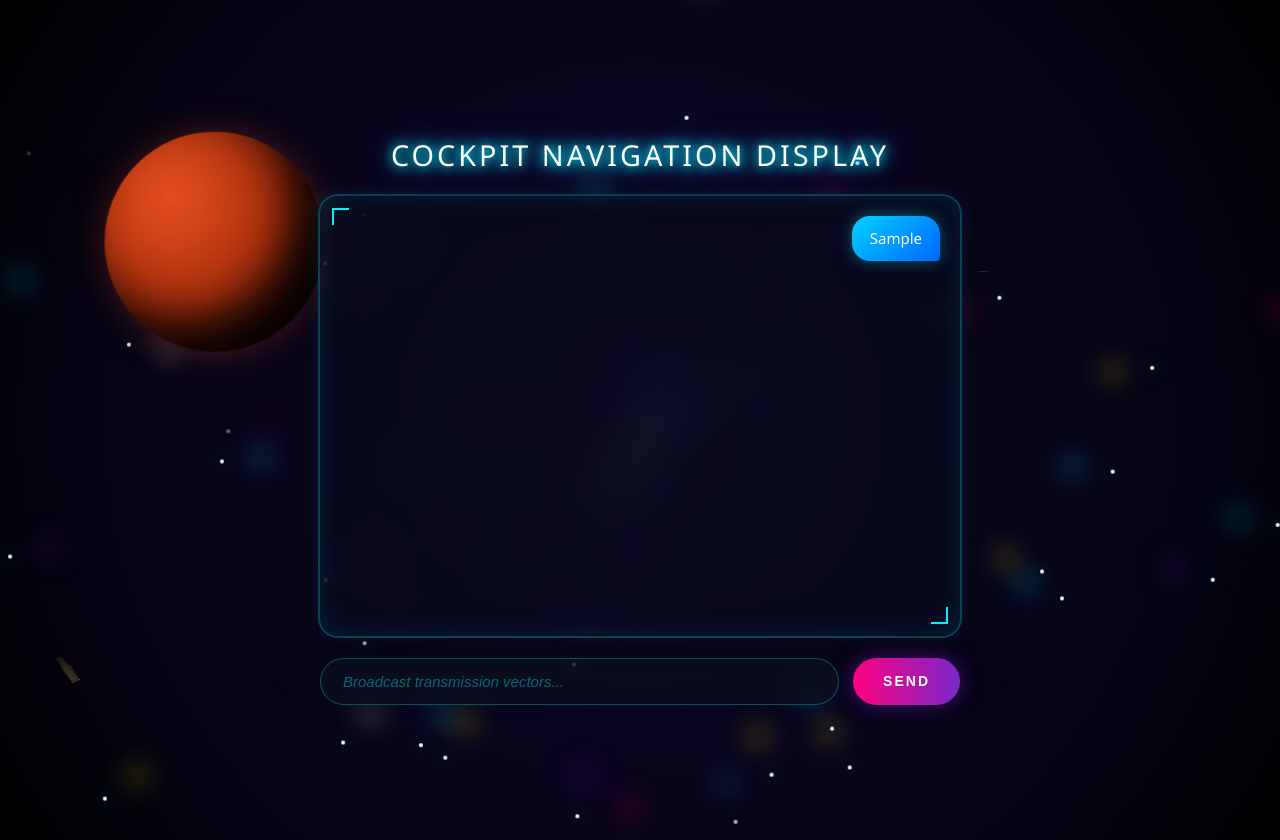
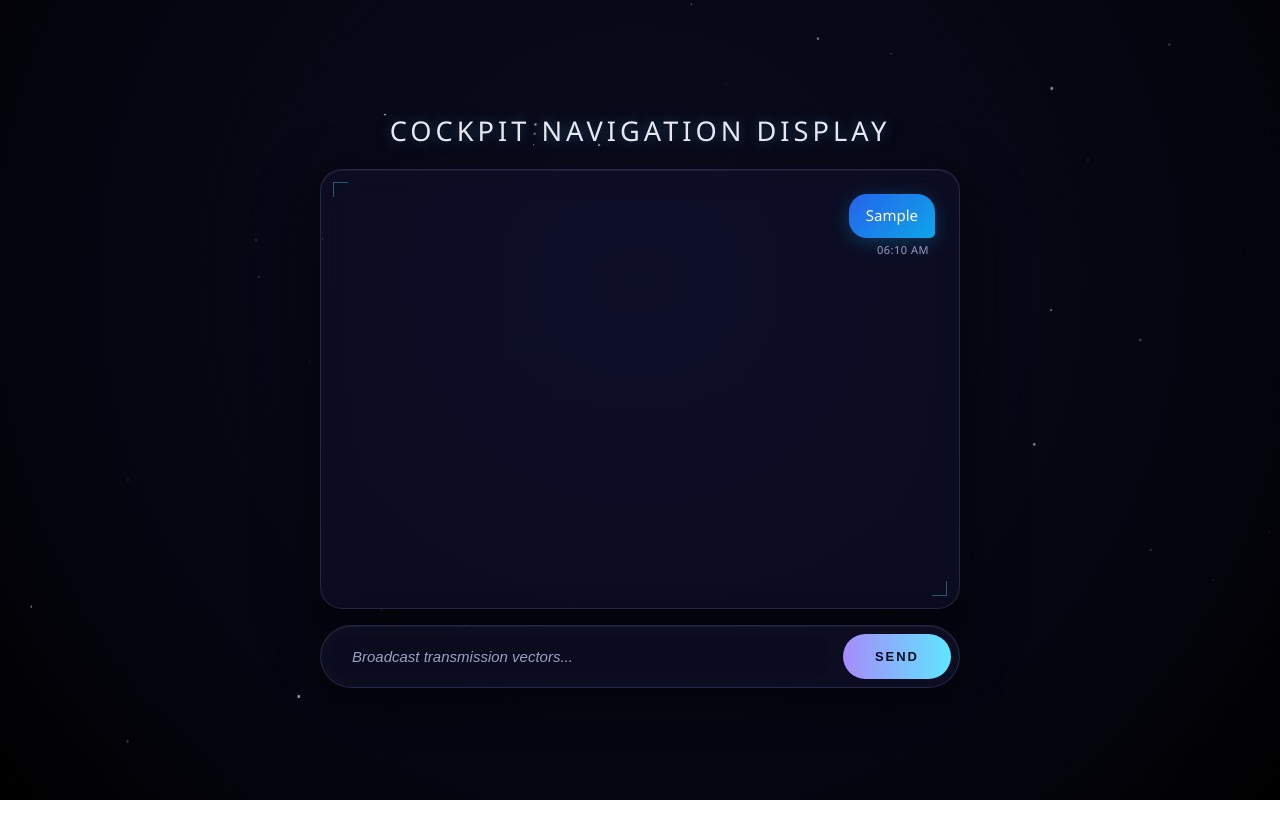
Before and after one commit to Shubhang-Kuber/Chat.App, a website: page public/index.html in a window 1280 px wide. Both pictures are taken after typing "Sample" into the empty fields and a click on the button "SEND". After the commit the page ends 800 px from the top, so only its background shows below. Drawn offline with nearby package versions, Linux system fonts and the light colour scheme; no server answers.

Commit message:
Made the changes in the html files and style.css with the help of cluade

```diff
--- a/public/index.html
+++ b/public/index.html
@@ -26,73 +26,25 @@
     const allMessagesDiv = document.getElementById('messages');
     const universe = document.getElementById('universe');
 
-    // Dynamic Deep Space Generation Engine
-    function launchUniverseEngine() {
-        // 1. Generate Hyperdrive Comets / Star Streaks
-        for (let i = 0; i < 60; i++) {
-            const comet = document.createElement('div');
-            comet.classList.add('comet');
-
-            // Map out radial projection paths traveling away from center
-            const angle = Math.random() * Math.PI * 2;
-            const distance = 400 + Math.random() * 600;
-            const moveX = `${Math.cos(angle) * distance}px`;
-            const moveY = `${Math.sin(angle) * distance}px`;
-
-            // Choose random color spectrums for glowing tails
-            const colors = ['#00f3ff', '#ff007f', '#ffea00', '#ffffff', '#7928ca'];
-            const chosenColor = colors[Math.floor(Math.random() * colors.length)];
-
-            comet.style.setProperty('--move-x', moveX);
-            comet.style.setProperty('--move-y', moveY);
-            comet.style.setProperty('--tail-x', `${Math.cos(angle) * -40}px`);
-            comet.style.setProperty('--tail-y', `${Math.sin(angle) * -40}px`);
-            comet.style.setProperty('--comet-color', chosenColor);
-            comet.style.setProperty('--duration', `${1 + Math.random() * 3}s`);
-            comet.style.setProperty('--delay', `${Math.random() * -5}s`);
-
-            universe.appendChild(comet);
+    function launchStarfield() {
+        const STAR_COUNT = 40;
+        for (let i = 0; i < STAR_COUNT; i++) {
+            const star = document.createElement('div');
+            star.classList.add('star');
+            const size = 1 + Math.random() * 1.5;
+            star.style.setProperty('--x', `${Math.random() * 100}vw`);
+            star.style.setProperty('--y', `${Math.random() * 100}vh`);
+            star.style.setProperty('--size', `${size}px`);
+            star.style.setProperty('--halo', `${2 + Math.random() * 4}px`);
+            star.style.setProperty('--twinkle-dur', `${8 + Math.random() * 12}s`);
+            star.style.setProperty('--drift-dur', `${30 + Math.random() * 40}s`);
+            star.style.setProperty('--drift-x', `${(Math.random() - 0.5) * 60}px`);
+            star.style.setProperty('--drift-y', `${(Math.random() - 0.5) * 60}px`);
+            star.style.setProperty('--delay', `${Math.random() * -20}s`);
+            universe.appendChild(star);
         }
-
-        // 2. Generate Volatile Magma Asteroids
-        for (let i = 0; i < 8; i++) {
-            const asteroid = document.createElement('div');
-            asteroid.classList.add('asteroid-3d');
-
-            asteroid.style.setProperty('--start-x', `${Math.random() * 100}vw`);
-            asteroid.style.setProperty('--start-y', `${Math.random() * 100}vh`);
-            asteroid.style.setProperty('--size', `${15 + Math.random() * 25}px`);
-            asteroid.style.setProperty('--duration', `${6 + Math.random() * 8}s`);
-            asteroid.style.setProperty('--delay', `${Math.random() * -10}s`);
-
-            universe.appendChild(asteroid);
-        }
-
-        // 3. Sequential Solar System Horizons (Mars, Neptune, Jupiter, Venus)
-        const planetData = [
-            { name: 'Mars', surface: 'radial-gradient(circle at 30% 30%, #ff5722, #bf360c, #000)', glow: 'rgba(255,87,34,0.3)', size: '220px', x: '10vw', y: '15vh', duration: '35s', delay: '0s', dx: '-100px', dy: '50px' },
-            { name: 'Neptune', surface: 'radial-gradient(circle at 30% 30%, #2196f3, #0d47a1, #000)', glow: 'rgba(33,150,243,0.3)', size: '280px', x: '60vw', y: '40vh', duration: '40s', delay: '12s', dx: '200px', dy: '-50px' },
-            { name: 'Jupiter', surface: 'repeating-linear-gradient(15deg, #b08d57 0px, #e7dbb7 20px, #96723b 40px), radial-gradient(circle at 30% 30%, transparent, #000)', glow: 'rgba(231,219,183,0.2)', size: '420px', x: '5vw', y: '30vh', duration: '50s', delay: '25s', dx: '-300px', dy: '-100px' }
-        ];
-
-        planetData.forEach(p => {
-            const planet = document.createElement('div');
-            planet.classList.add('planet-encounter');
-
-            planet.style.setProperty('--planet-surface', p.surface);
-            planet.style.setProperty('--planet-glow', p.glow);
-            planet.style.setProperty('--p-size', p.size);
-            planet.style.setProperty('--x', p.x);
-            planet.style.setProperty('--y', p.y);
-            planet.style.setProperty('--p-duration', p.duration);
-            planet.style.setProperty('--p-delay', p.delay);
-            planet.style.setProperty('--drift-x', p.dx);
-            planet.style.setProperty('--drift-y', p.dy);
-
-            universe.appendChild(planet);
-        });
     }
-    launchUniverseEngine();
+    launchStarfield();
 
     function sendMessage() {
         const message = messageInput.value;
@@ -105,13 +57,18 @@
 
     function appendMessage(message, type) {
         const messageContainer = document.createElement('div');
-        messageContainer.classList.add('message-container');
+        messageContainer.classList.add('message-container', type);
 
         const messageElement = document.createElement('div');
         messageElement.classList.add('message', type);
         messageElement.textContent = message;
 
+        const time = document.createElement('div');
+        time.classList.add('timestamp');
+        time.textContent = new Date().toLocaleTimeString([], { hour: '2-digit', minute: '2-digit' });
+
         messageContainer.appendChild(messageElement);
+        messageContainer.appendChild(time);
         allMessagesDiv.appendChild(messageContainer);
         allMessagesDiv.scrollTop = allMessagesDiv.scrollHeight;
     }
--- a/public/style.css
+++ b/public/style.css
@@ -1,276 +1,266 @@
+:root {
+    /* --- Surfaces --- */
+    --bg-deep:            #050510;
+    --bg-mid:             #0B0B1E;
+    --glass-fill:         rgba(18, 20, 42, 0.45);
+    --glass-fill-strong:  rgba(18, 20, 42, 0.62);
+    --glass-border:       rgba(140, 160, 255, 0.18);
+    --glass-highlight:    rgba(255, 255, 255, 0.06);
+
+    /* --- Accents --- */
+    --accent-cyan:        #5EE6FF;
+    --accent-violet:      #A78BFA;
+
+    /* --- Text (AA verified) --- */
+    --text-primary:       #EAEAF5;
+    --text-muted:         #9BA0C4;
+
+    /* --- Glow --- */
+    --glow-cyan:          0 0 18px rgba(94, 230, 255, 0.45);
+    --glow-violet:        0 0 18px rgba(167, 139, 250, 0.40);
+
+    /* --- Geometry --- */
+    --radius-lg:          22px;
+    --radius-md:          16px;
+}
+
+* { box-sizing: border-box; }
+html, body { height: 100%; }
+
 body {
     font-family: 'Segoe UI', Tahoma, Geneva, Verdana, sans-serif;
-    /* Deep cosmic black to a rich star-cloud nebula center */
-    background: radial-gradient(circle at 50% 50%, #11072c 0%, #050314 70%, #000000 100%);
+    background:
+        radial-gradient(circle at 50% 35%, var(--bg-mid) 0%, var(--bg-deep) 70%, #000 100%);
+    color: var(--text-primary);
     display: flex;
     flex-direction: column;
     align-items: center;
     justify-content: center;
     margin: 0;
-    padding: 20px;
-    height: 100vh;
+    padding: clamp(14px, 3vw, 28px);
+    min-height: 100vh;
+    min-height: 100dvh;
     overflow: hidden;
     position: relative;
-    /* Enable 3D depth perception for elements flying forward */
-    perspective: 800px;
 }
 
 h1 {
-    color: #fff;
-    text-shadow: 0 0 10px #00f3ff, 0 0 20px #00f3ff, 0 0 30px #007bff;
+    color: var(--text-primary);
+    text-shadow: 0 0 14px rgba(94, 230, 255, 0.35);
     font-weight: 300;
-    letter-spacing: 3px;
-    z-index: 100;
-    margin-top: 0;
+    letter-spacing: 4px;
+    z-index: 10;
+    margin: 0 0 clamp(14px, 2.5vh, 22px);
     text-transform: uppercase;
-    font-size: 1.8rem;
+    font-size: clamp(1.15rem, 2.5vw, 1.7rem);
     text-align: center;
 }
 
-/* ==========================================
-   🚀 THE 3D SPACESHIP TRAVEL ENVIRONMENT
-   ========================================== */
-
-/* Space Container holding elements moving out towards the viewer */
+/* --- Starfield background --- */
 .space-viewport {
-    position: absolute;
-    top: 0;
-    left: 0;
-    width: 100%;
-    height: 100%;
+    position: fixed;
+    inset: 0;
     z-index: 0;
     pointer-events: none;
     overflow: hidden;
+    background:
+        radial-gradient(1px 1px at 20% 30%, rgba(255,255,255,0.5), transparent),
+        radial-gradient(1px 1px at 70% 65%, rgba(200,220,255,0.45), transparent),
+        radial-gradient(1px 1px at 40% 80%, rgba(255,255,255,0.35), transparent),
+        radial-gradient(1px 1px at 85% 20%, rgba(180,200,255,0.4), transparent),
+        radial-gradient(1px 1px at 10% 60%, rgba(255,255,255,0.3), transparent);
 }
 
-/* --- CONTINUOUS COMETS (Streaking from center outwards) --- */
-.comet {
-    position: absolute;
-    top: 50%;
-    left: 50%;
-    width: 4px;
-    height: 4px;
-    background: #fff;
-    border-radius: 50%;
-    /* Bright neon kinetic energy tails */
-    box-shadow: 0 0 20px #00f3ff, var(--tail-x) var(--tail-y) 30px 4px var(--comet-color);
-    opacity: 0;
-    animation: hyperDrive var(--duration) linear infinite;
-    animation-delay: var(--delay);
-}
-
-/* --- BURNING ASTEROIDS (Tumbling closer in 3D space) --- */
-.asteroid-3d {
-    position: absolute;
-    top: var(--start-y);
-    left: var(--start-x);
-    width: var(--size);
-    height: var(--size);
-    background: #3a2f28;
-    clip-path: polygon(30% 0%, 75% 10%, 100% 45%, 85% 85%, 35% 100%, 0% 70%);
-    /* Firey magma glow on the edge facing atmospheric friction */
-    box-shadow: inset -6px -6px 15px rgba(0,0,0,0.8), 0 0 15px #ff4500;
-    border: 1px solid #ff7700;
-    opacity: 0;
-    transform-style: preserve-3d;
-    animation: flyForward var(--duration) linear infinite;
-    animation-delay: var(--delay);
-}
-
-/* --- THE SOLAR SYSTEM JURNEY (Planets approaching closely) --- */
-.planet-encounter {
+.star {
     position: absolute;
     top: var(--y);
     left: var(--x);
-    width: var(--p-size);
-    height: var(--p-size);
-    background: var(--planet-surface);
+    width: var(--size);
+    height: var(--size);
     border-radius: 50%;
-    /* Realistic spherical shadowing matching cockpit lighting shadows */
-    box-shadow: inset -30px -30px 50px rgba(0, 0, 0, 0.9), 0 0 40px var(--planet-glow);
+    background: #fff;
     opacity: 0;
-    z-index: 2;
-    animation: encounterPlanet var(--p-duration) linear infinite;
-    animation-delay: var(--p-delay);
+    box-shadow: 0 0 var(--halo) rgba(180, 210, 255, 0.6);
+    animation:
+        twinkle var(--twinkle-dur) ease-in-out infinite,
+        drift var(--drift-dur) linear infinite;
+    animation-delay: var(--delay), var(--delay);
 }
 
-/* ==========================================
-   🪐 COCKPIT / CHAT CONTAINER (GLASSMORPHISM)
-   ========================================== */
+@keyframes twinkle {
+    0%, 100% { opacity: 0.18; }
+    50%      { opacity: 0.85; }
+}
 
+@keyframes drift {
+    0%   { transform: translate(0, 0); }
+    100% { transform: translate(var(--drift-x), var(--drift-y)); }
+}
+
+/* --- Message viewport glass panel --- */
 #messages {
-    width: 90%;
-    max-width: 600px;
-    height: 50vh;
-    /* Translucent control panel screen visual */
-    background: rgba(8, 12, 28, 0.65);
-    backdrop-filter: blur(20px);
-    -webkit-backdrop-filter: blur(20px);
-    /* Dual holographic neon frames */
-    border: 2px solid rgba(0, 243, 255, 0.25);
-    border-radius: 20px;
-    padding: 20px;
+    width: 100%;
+    max-width: 640px;
+    height: clamp(320px, 55vh, 620px);
+    background: var(--glass-fill);
+    backdrop-filter: blur(16px) saturate(140%);
+    -webkit-backdrop-filter: blur(16px) saturate(140%);
+    border: 1px solid var(--glass-border);
+    border-radius: var(--radius-lg);
+    padding: clamp(16px, 3vw, 24px);
     overflow-y: auto;
-    margin-bottom: 20px;
+    margin-bottom: clamp(12px, 2vh, 18px);
     display: flex;
     flex-direction: column;
+    gap: 4px;
     box-shadow:
-        0 20px 50px rgba(0, 0, 0, 0.5),
-        inset 0 0 30px rgba(0, 243, 255, 0.1),
-        0 0 20px rgba(0, 243, 255, 0.1);
+        0 24px 60px rgba(0, 0, 0, 0.55),
+        inset 0 1px 0 var(--glass-highlight);
     z-index: 10;
     position: relative;
 }
 
-/* Add UI crosshairs / bracket designs to corners to emphasize spaceship cockpit feel */
+/* Refined cockpit corner brackets */
 #messages::before, #messages::after {
     content: '';
     position: absolute;
-    width: 15px;
-    height: 15px;
-    border: 2px solid #00f3ff;
+    width: 14px;
+    height: 14px;
+    border: 1.5px solid rgba(94, 230, 255, 0.35);
     pointer-events: none;
 }
 #messages::before { top: 12px; left: 12px; border-right: 0; border-bottom: 0; }
-#messages::after { bottom: 12px; right: 12px; border-left: 0; border-top: 0; }
+#messages::after  { bottom: 12px; right: 12px; border-left: 0; border-top: 0; }
 
+/* --- Messages --- */
 .message-container {
     display: flex;
-    margin-bottom: 14px;
+    flex-direction: column;
+    margin-bottom: 12px;
+    max-width: 78%;
+}
+.message-container.sent     { align-self: flex-end;   align-items: flex-end; }
+.message-container.received { align-self: flex-start; align-items: flex-start; }
+
+.message {
+    padding: 11px 17px;
+    border-radius: 18px;
+    word-wrap: break-word;
+    font-size: 15px;
+    line-height: 1.45;
+    color: #fff;
 }
 
-.message {
-    padding: 12px 18px;
-    border-radius: 18px;
-    max-width: 70%;
-    word-wrap: break-word;
-    font-size: 15px;
-    color: #fff;
-    line-height: 1.4;
+.message.sent {
+    background: linear-gradient(135deg, #2563eb 0%, #0ea5e9 100%);
+    border-bottom-right-radius: 5px;
+    box-shadow: 0 4px 18px rgba(14, 165, 233, 0.28);
+}
+.message.received {
+    background: linear-gradient(135deg, #6d28d9 0%, #9333ea 100%);
+    border-bottom-left-radius: 5px;
+    box-shadow: 0 4px 18px rgba(147, 51, 234, 0.28);
 }
 
-/* Sent message: Plasma Engine Blue Glow */
-.sent {
-    background: linear-gradient(135deg, #00d2ff 0%, #0066ff 100%);
-    align-self: flex-end;
-    margin-left: auto;
-    box-shadow: 0 0 15px rgba(0, 210, 255, 0.4);
-    border-bottom-right-radius: 4px;
+/* Newest message: brief ambient neon glow */
+.message-container:last-child .message.sent     { animation: pulse-cyan 1.6s ease-out; }
+.message-container:last-child .message.received { animation: pulse-violet 1.6s ease-out; }
+
+@keyframes pulse-cyan {
+    0%   { box-shadow: var(--glow-cyan), 0 4px 18px rgba(14, 165, 233, 0.28); }
+    100% { box-shadow: 0 4px 18px rgba(14, 165, 233, 0.28); }
+}
+@keyframes pulse-violet {
+    0%   { box-shadow: var(--glow-violet), 0 4px 18px rgba(147, 51, 234, 0.28); }
+    100% { box-shadow: 0 4px 18px rgba(147, 51, 234, 0.28); }
 }
 
-/* Received message: Warp Core Deep Violet */
-.received {
-    background: linear-gradient(135deg, #8a2387 0%, #e94057 100%);
-    align-self: flex-start;
-    box-shadow: 0 0 15px rgba(233, 64, 87, 0.4);
-    border-bottom-left-radius: 4px;
+.timestamp {
+    font-size: 11px;
+    color: var(--text-muted);
+    margin-top: 4px;
+    padding: 0 6px;
+    letter-spacing: 0.5px;
 }
 
-/* --- PILOT CONTROLS INPUT PANEL --- */
-
+/* --- Input panel glass --- */
 #input-container {
     display: flex;
-    width: 90%;
+    width: 100%;
     max-width: 640px;
+    gap: 12px;
     z-index: 10;
+    background: var(--glass-fill-strong);
+    backdrop-filter: blur(16px) saturate(140%);
+    -webkit-backdrop-filter: blur(16px) saturate(140%);
+    border: 1px solid var(--glass-border);
+    border-radius: 34px;
+    padding: 8px;
+    box-shadow: 0 16px 40px rgba(0, 0, 0, 0.5), inset 0 1px 0 var(--glass-highlight);
 }
 
 #messageInput {
     flex-grow: 1;
-    background: rgba(10, 15, 30, 0.8);
-    border: 1px solid rgba(0, 243, 255, 0.3);
-    border-radius: 30px;
-    padding: 14px 22px;
+    background: rgba(10, 12, 28, 0.55);
+    border: 1px solid transparent;
+    border-radius: 28px;
+    padding: 13px 22px;
     font-size: 15px;
-    color: #fff;
+    color: var(--text-primary);
     outline: none;
-    transition: all 0.3s cubic-bezier(0.25, 0.8, 0.25, 1);
+    transition: border-color 0.25s ease, box-shadow 0.25s ease, background 0.25s ease;
 }
-
 #messageInput:focus {
-    border-color: #00f3ff;
-    box-shadow: 0 0 20px rgba(0, 243, 255, 0.4), inset 0 0 10px rgba(0, 243, 255, 0.2);
-    background: rgba(15, 25, 50, 0.9);
+    border-color: var(--accent-cyan);
+    background: rgba(15, 20, 44, 0.75);
+    box-shadow: var(--glow-cyan), inset 0 0 12px rgba(94, 230, 255, 0.12);
 }
-
 #messageInput::placeholder {
-    color: rgba(0, 243, 255, 0.4);
+    color: var(--text-muted);
     font-style: italic;
 }
 
 #sendButton {
     border: none;
-    background: linear-gradient(90deg, #ff007f 0%, #7928ca 100%);
-    color: white;
-    padding: 0 30px;
-    border-radius: 30px;
-    margin-left: 14px;
+    background: linear-gradient(90deg, var(--accent-violet) 0%, var(--accent-cyan) 100%);
+    color: #0B0B1E;
+    padding: 0 clamp(20px, 4vw, 32px);
+    border-radius: 28px;
     cursor: pointer;
-    font-size: 14px;
-    font-weight: bold;
+    font-size: 13px;
+    font-weight: 700;
     text-transform: uppercase;
     letter-spacing: 2px;
-    box-shadow: 0 0 20px rgba(121, 40, 202, 0.5);
-    transition: all 0.3s ease;
+    transition: transform 0.2s ease, box-shadow 0.25s ease, filter 0.2s ease;
+}
+#sendButton:hover {
+    transform: translateY(-2px);
+    box-shadow: var(--glow-violet);
+    filter: brightness(1.08);
+}
+#sendButton:focus-visible {
+    outline: 2px solid var(--accent-cyan);
+    outline-offset: 2px;
 }
 
-#sendButton:hover {
-    transform: translateY(-2px);
-    box-shadow: 0 0 30px rgba(255, 0, 127, 0.7);
+/* --- Scrollbar --- */
+#messages::-webkit-scrollbar       { width: 6px; }
+#messages::-webkit-scrollbar-track { background: rgba(0,0,0,0.2); }
+#messages::-webkit-scrollbar-thumb {
+    background: rgba(94, 230, 255, 0.35);
+    border-radius: 10px;
 }
 
-/* ==========================================
-   🛸 INTERSTELLAR KEYFRAME ANIMATIONS
-   ========================================== */
-
-/* 1. Comets flying from deep center towards the edges expanding outward */
-@keyframes hyperDrive {
-    0% {
-        transform: translate(-50%, -50%) translate3d(0, 0, -1000px);
-        opacity: 0;
-    }
-    10% {
-        opacity: 1;
-    }
-    90% {
-        opacity: 1;
-    }
-    100% {
-        /* Pushes items directly past the viewport edges */
-        transform: translate(-50%, -50%) translate3d(var(--move-x), var(--move-y), 800px);
-        opacity: 0;
-    }
+/* --- Responsive --- */
+@media (max-width: 640px) {
+    #messages   { height: 60vh; border-radius: var(--radius-md); }
+    #sendButton { padding: 0 18px; letter-spacing: 1px; }
+    h1          { letter-spacing: 2px; }
 }
 
-/* 2. Asteroids passing by tumbling on all 3 Axes */
-@keyframes flyForward {
-    0% {
-        transform: translate3d(0, 0, -1000px) rotateX(0deg) rotateY(0deg);
-        opacity: 0;
-    }
-    5% { opacity: 1; }
-    85% { opacity: 1; }
-    100% {
-        transform: translate3d(calc(var(--start-x) * 1.5), calc(var(--start-y) * 1.5), 600px) rotateX(360deg) rotateY(720deg);
-        opacity: 0;
-    }
+/* --- Reduced motion --- */
+@media (prefers-reduced-motion: reduce) {
+    .star                                  { animation: none; opacity: 0.5; }
+    .message-container:last-child .message { animation: none; }
+    #sendButton:hover                      { transform: none; }
 }
-
-/* 3. Smooth planetary arrivals approaching from deep star clusters */
-@keyframes encounterPlanet {
-    0% {
-        transform: translate3d(0, 0, -1200px);
-        opacity: 0;
-    }
-    15% { opacity: 0.9; }
-    90% { opacity: 0.9; }
-    100% {
-        transform: translate3d(var(--drift-x), var(--drift-y), 500px);
-        opacity: 0;
-    }
-}
-
-/* Custom Scrollbar */
-#messages::-webkit-scrollbar { width: 6px; }
-#messages::-webkit-scrollbar-track { background: rgba(0,0,0,0.2); }
-#messages::-webkit-scrollbar-thumb { background: rgba(0, 243, 255, 0.4); border-radius: 10px; }
```
